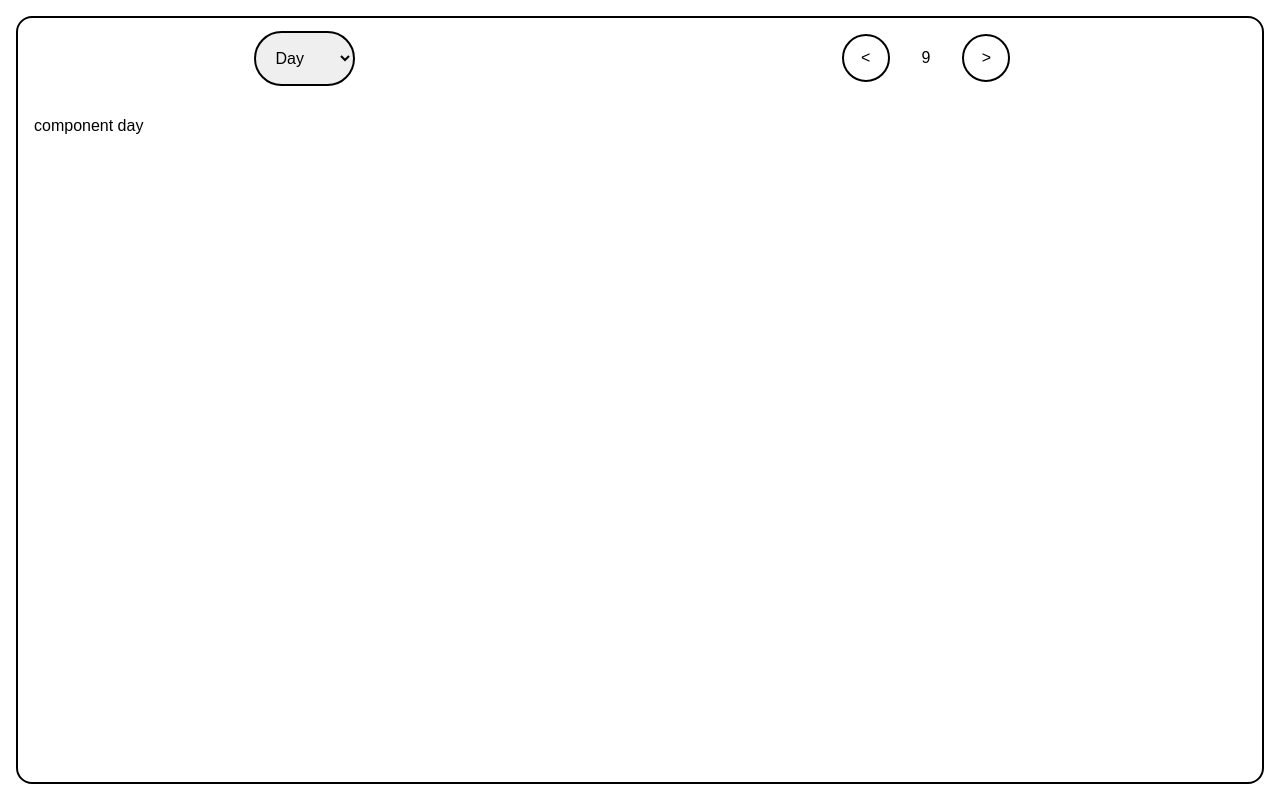
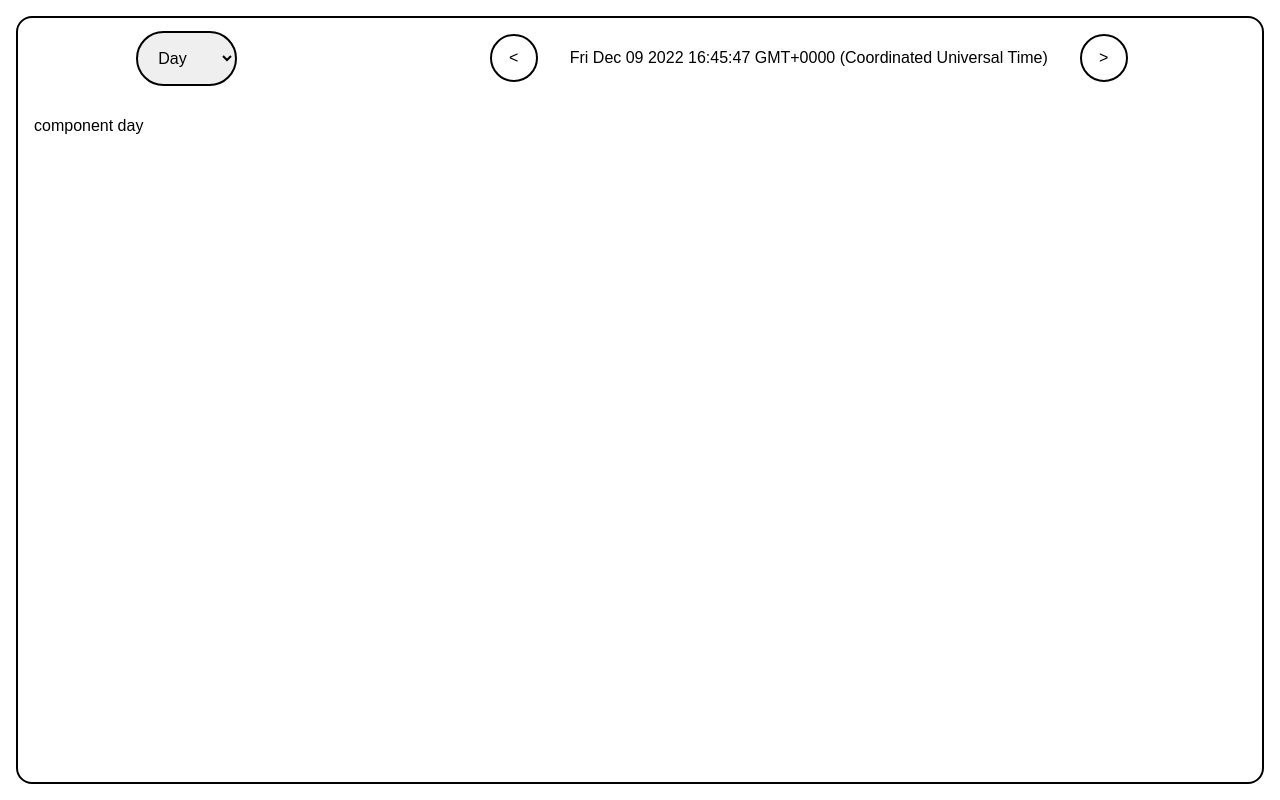
Before and after one commit to Legatus12/Calendario, a Vue app: page / in a window 1280 px wide. Built offline with nearby package versions, Linux system fonts and the light colour scheme.

Commit message:
trasteando

```diff
--- a/src/components/Calendar.vue
+++ b/src/components/Calendar.vue
@@ -7,9 +7,9 @@
                 </option>
             </select>
 
-            <div class="flex justify-center items-center p-4 gap-8">
+            <div class="button-container">
                 <button class="date-button" @click="getPreviousDay">&lt;</button>
-                <div>{{ selectedDate.getDate() }}</div>
+                <div>{{ selectedDate }}</div>
                 <button class="date-button" @click="getNextDay">&gt;</button>
             </div>
         </div>
@@ -18,8 +18,7 @@
             <component v-bind:is="selectedComponent" class="component"/>
         </div>
     </div>
-
-  </template>
+</template>
 
 <script setup>
 
@@ -37,7 +36,7 @@ const options = [
 ]
 
 const currentDate = (new Date());
-const selectedDate = ref(currentDate);
+const selectedDate = ref(new Date());
 
 const getPreviousDay = () => {
     selectedDate.value.setDate(selectedDate.value.getDate() - 1);
@@ -65,6 +64,10 @@ const getNextDay = () => {
     @apply border-solid border-2 border-black p-4 rounded-full cursor-pointer
 }
 
+.button-container{
+    @apply flex justify-center items-center p-4 gap-8
+}
+
 .date-button{
     @apply w-12 h-12 border-solid border-2 border-black rounded-full
 }
```
